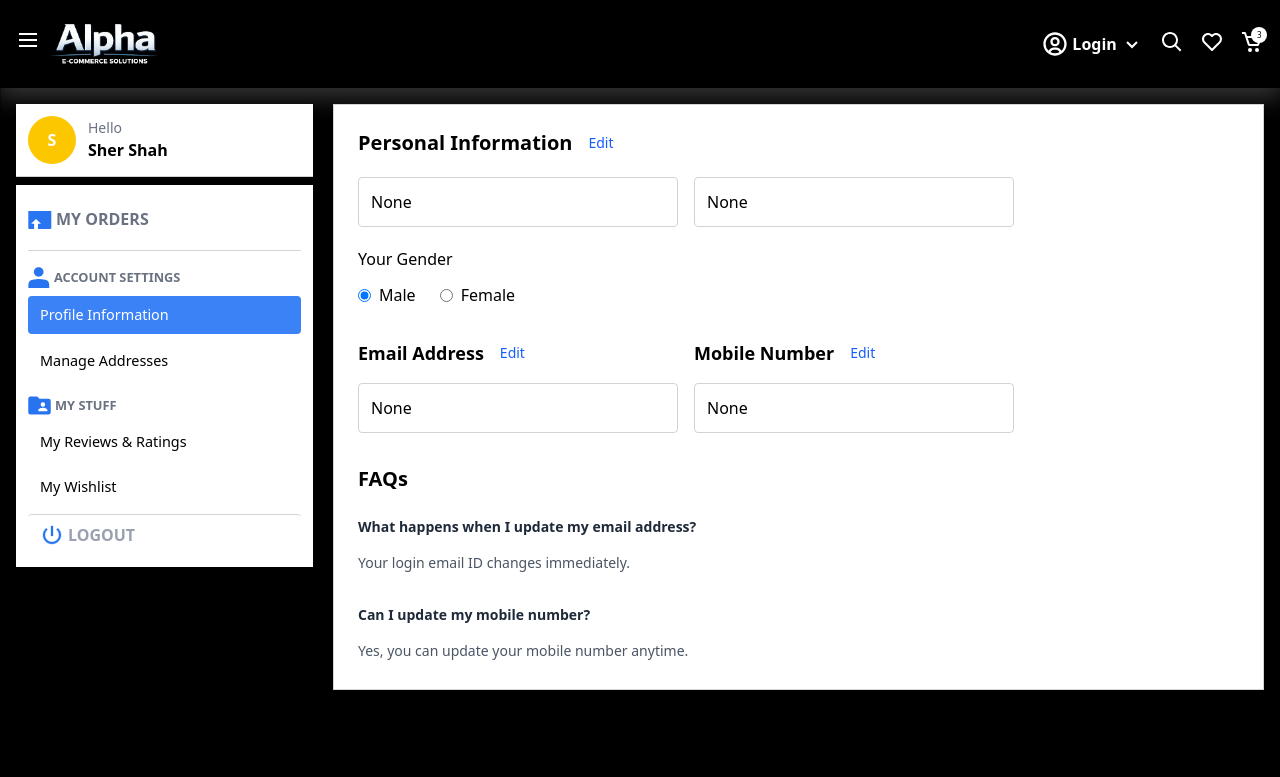
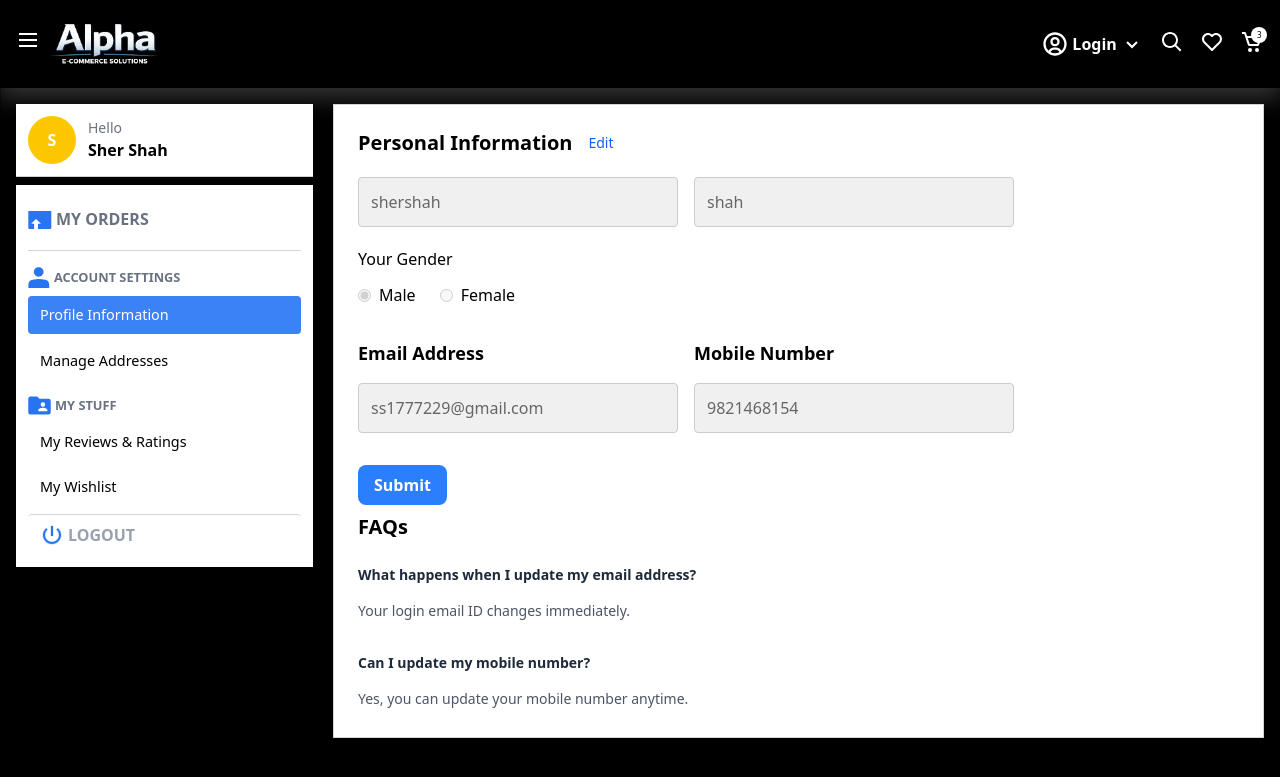
Before and after one commit to shershah2001/resume_eco_project, a Django app: page /accounts/userprofile/ in a window 1280 px wide. Shown: the top 777 px of the page. Run offline with Django 5.2, Linux system fonts and the light colour scheme; a user stored in the database is signed in; data comes from the database, SQL or seed files in the repository; both versions use the stored data as it was after the commit; some libraries are stand-ins or nearby versions.

Commit message:
userprofile form becomes editable

```diff
--- a/eco/account/forms.py
+++ b/eco/account/forms.py
@@ -146,4 +146,4 @@ class address_form(forms.ModelForm):
 class UserProfileForm(forms.ModelForm):
     class Meta:
         model=UserProfileModel
-        fields="__all__"
+        fields=['first_name','last_name','gender','email','mobile']
--- a/eco/account/templates/accounts/address_add.html
+++ b/eco/account/templates/accounts/address_add.html
@@ -41,35 +41,51 @@
         <div class=" max-w-5xl mx-auto my-[1.5rem] px-4 md:px-8 space-y-5">
 
             <!-- Address Card -->
-
+           {% for item in user_address %}
             <div
                 class="border rounded-sm hover:shadow-md transition bg-white">
 
                 <div class="p-5">
 
                     <!-- Top Row -->
+                      <div class="flex justify-between w-full">
+                         <span class="inline-block px-3 py-1 text-xs font-semibold bg-gray-100 text-gray-600 rounded">{{item.address_type}}</span>
 
+                         <div class="group relative">
+                            <svg class="cursor-pointer" xmlns="http://www.w3.org/2000/svg" width="24" height="24"
+                                fill="currentColor" viewBox="0 0 24 24" >
+                                <!--Boxicons v3.0.8 https://boxicons.com | License  https://docs.boxicons.com/free-->
+                                <path d="M12 10a2 2 0 1 0 0 4 2 2 0 1 0 0-4m0 6a2 2 0 1 0 0 4 2 2 0 1 0 0-4m0-12a2 2 0 1 0 0 4 2 2 0 1 0 0-4"></path>
+                            </svg>
+                           <ul class="shadow-sm bg-white px-4 py-2  h-[max-content] rounded-sm hidden group-hover:block absolute top-0 right-0">
+                            <li class="flex justify-center py-1">
+                                <a href="#" class="!text-gray-400">Edit</a>
+                            </li>
+                            <li class="flex justify-center py-1">
+                                <a href="#" class="!text-gray-400">Delete</a>
+                            </li>
+                           </ul>
+                         </div>
+
+                        </div>
                         <div
                             class="flex items-start justify-between gap-4">
 
                             <div>
 
-                            <span
-                                class="inline-block px-3 py-1 text-xs font-semibold bg-gray-100 text-gray-600 rounded">
-                                HOME
-                            </span>
+
 
                                 <div
                                     class="flex flex-col sm:flex-row sm:items-center gap-2 mt-4">
 
                                     <h3
                                         class="font-semibold text-lg text-gray-900">
-                                    Shershah
+                                        {{item.name}}
                                     </h3>
 
                                     <span
                                         class="font-semibold text-gray-700">
-                                    8705681540
+                                        {{item.mobile}}
                                     </span>
 
                                 </div>
@@ -90,40 +106,18 @@
                     <p
                         class="mt-4 text-gray-700 leading-7">
 
-                        Tariani Chowk Subdistrict,
-                        Kata Bazar,
-                        Sheohar,
-                        Bihar -
+                        {{item.address}}
                         <span class="font-semibold">
-                            842329
+                            {{item.pincode}}
                         </span>
 
                     </p>
 
-                    <!-- Actions -->
-
-                    <!-- <div
-                        class="flex flex-wrap gap-4 mt-6">
-
-                        <button
-                            class="px-5 py-2 border border-blue-600 text-blue-600 rounded hover:bg-blue-50">
-
-                            Edit
-
-                        </button>
-
-                        <button
-                            class="px-5 py-2 border border-red-500 text-red-500 rounded hover:bg-red-50">
-
-                            Delete
-
-                        </button>
-                    </div> -->
 
                 </div>
 
             </div>
-
+            {% endfor %}
             <!-- Second Address Example -->
 
         </div>
--- a/eco/account/templates/accounts/userprofile.html
+++ b/eco/account/templates/accounts/userprofile.html
@@ -9,6 +9,11 @@
     .active{
         background-color: rgba(59, 130, 246, 1);
         color:white;
+    }
+input:read-only {
+  background-color: #f0f0f0;
+  color: #666666;
+  border: 1px solid #ccc;
 }
  </style>
 {% endblock globlestyle %}
@@ -88,34 +93,6 @@
 
                     </div>
 
-                    <!-- <div class="mb-4">
-
-                        <div  class="font-semibold text-gray-500 text-xs mb-2 flex items-center gap-x-1">
-
-                            <svg xmlns="http://www.w3.org/2000/svg" width="23" height="22" viewBox="0 0 23 22"><g fill="none" fill-rule="evenodd" transform="translate(-9.694 -9)"><ellipse cx="20.557" cy="20" rx="20.557" ry="20"/><path d="M7 6h28v28H7z"/><path fill="#2874F0" fill-rule="nonzero" d="M31.5 27v1.167a2.34 2.34 0 0 1-2.333 2.333H12.833a2.333 2.333 0 0 1-2.333-2.333V11.833A2.333 2.333 0 0 1 12.833 9.5h16.334a2.34 2.34 0 0 1 2.333 2.333V13H21a2.333 2.333 0 0 0-2.333 2.333v9.334A2.333 2.333 0 0 0 21 27h10.5zM21 24.667h11.667v-9.334H21v9.334zm4.667-2.917c-.97 0-1.75-.782-1.75-1.75s.78-1.75 1.75-1.75c.968 0 1.75.782 1.75 1.75s-.782 1.75-1.75 1.75z"/></g></svg>
-
-                            <h3 class="font-semibold text-[0.8rem]">PAYMENTS</h3>
-
-                        </div>
-
-                        <ul class="space-y-2">
-
-                            <li class="px-3 py-2 hover:bg-gray-100 rounded">
-                                Gift Cards
-                            </li>
-
-                            <li class="px-3 py-2 hover:bg-gray-100 rounded">
-                                Saved UPI
-                            </li>
-
-                            <li class="px-3 py-2 hover:bg-gray-100 rounded">
-                                Saved Cards
-                            </li>
-
-                        </ul>
-
-                    </div> -->
-
                      <div class="mt-4">
 
                         <div class="font-semibold text-gray-500 text-xs mb-2 flex items-center gap-x-1 cursor-pointer">
@@ -126,17 +103,9 @@
 
                         <ul class="space-y-2">
 
-                            <!-- <li class="userprofile_list px-3 py-2 hover:bg-gray-100 rounded text-[0.9rem] cursor-pointer">
-                                My Coupons
-                            </li> -->
-
                             <li class="userprofile_list px-3 py-2  rounded text-[0.9rem] cursor-pointer">
                                 My Reviews & Ratings
                             </li>
-
-                            <!-- <li class="userprofile_list px-3 py-2 hover:bg-gray-100 rounded text-[0.9rem] cursor-pointer">
-                                All Notifications
-                            </li> -->
 
                               <li class="userprofile_list px-3 py-2  rounded text-[0.9rem] cursor-pointer">
                                 My Wishlist
@@ -166,7 +135,7 @@
                      <!-- Personal Info -->
 
                     {% block user_profile_address_form %}
-                    <form action="" method="POST">
+                    <form action="{% url 'userprofile' %}" method="POST">
                         {% csrf_token %}
                             <div class="mb-8">
                                 <div
@@ -178,7 +147,8 @@
                                     </h2>
 
                                     <button
-                                    class="text-blue-600 text-sm">
+                                        type="button"
+                                        class="text-blue-600 text-sm cursor-pointer" id="editable">
                                         Edit
                                     </button>
 
@@ -190,17 +160,21 @@
                                     <input
                                         type="text"
                                         placeholder="First Name"
-                                    class="border p-3 rounded outline-none focus:border-blue-500 w-full md:w-80"
+                                        class="border p-3 rounded outline-none focus:border-blue-500 w-full md:w-80 cursor-not-allowed editable_inputs"
                                         name="first_name"
-                                    value="{{form.first_name.value}}"
+                                        value="{{form.first_name.value|default:''}}"
+                                        disabled
+
                                         >
 
                                     <input
                                         type="text"
                                         placeholder="Last Name"
-                                    class="border p-3 rounded outline-none focus:border-blue-500 w-full md:w-80
+                                        class="border p-3 rounded outline-none focus:border-blue-500 w-full md:w-80 cursor-not-allowed editable_inputs"
                                         name="last_name"
-                                    value="{{form.last_name.value}}">
+                                        value="{{form.last_name.value|default:''}}"
+                                        disabled
+                                        >
 
                                 </div>
 
@@ -215,13 +189,18 @@
 
                                         <label class="flex items-center gap-2">
                                             <input type="radio" name="gender"
-                                          value="male" checked
+                                            value="male"
+                                            class="cursor-not-allowed editable_inputs"
+                                            disabled
+                                            {% if form.gender.value == "male" %} checked {% endif %}
                                             >
                                             Male
                                         </label>
 
                                         <label class="flex items-center gap-2">
-                                        <input type="radio" name="gender" value="female">
+                                            <input type="radio" name="gender" value="female" disabled class="cursor-not-allowed editable_inputs"
+                                            {% if form.gender.value == "female" %} checked {% endif %}
+                                            >
                                             Female
                                         </label>
 
@@ -243,19 +222,21 @@
                                                 Email Address
                                             </h3>
 
-                                        <button
-                                            class="text-blue-600 text-sm">
+                                            <!-- <button
+                                                class="text-blue-600 text-sm cursor-pointer">
                                                 Edit
-                                        </button>
+                                            </button> -->
 
                                         </div>
 
                                         <input
                                             type="email"
                                             placeholder="Enter Email"
-                                        class="border p-3 rounded w-full md:w-80"
+                                            class="border p-3 rounded w-full md:w-80 cursor-not-allowed editable_inputs"
                                             name="email"
-                                        value ={{form.email.value}}
+                                            value ="{{form.email.value|default:''}}"
+                                            disabled
+
                                             >
 
                                     </div>
@@ -272,23 +253,27 @@
                                                 Mobile Number
                                             </h2>
 
-                                        <button
-                                            class="text-blue-600 text-sm">
+                                            <!-- <button
+                                                class="text-blue-600 text-sm cursor-pointer">
                                                 Edit
-                                        </button>
+                                            </button> -->
 
                                         </div>
 
                                         <input
                                             type="text"
                                             placeholder="+91 9876543210"
-                                        class="border p-3 rounded w-full md:w-80"
+                                            class="border p-3 rounded w-full md:w-80 cursor-not-allowed editable_inputs"
                                             name="mobile"
-                                        value="{{form.mobile.value}}"
+                                            value="{{form.mobile.value|default:''}}"
+                                            disabled
                                             >
 
                                     </div>
                             </div>
+                        <!-- submit button start here -->
+                         <button type="submit" class="bg-blue-500 !text-white font-semibold px-4 py-2 rounded-lg mb-[0.5rem] cursor-pointer ">Submit</button>
+                        <!--  submit button end here  -->
                     </form>
                     {% endblock user_profile_address_form %}
                     <!-- FAQ -->
@@ -382,6 +367,21 @@
           profileContentSection[index].style.display="block"
         }
     })
+
+    // editable codes start here
+       const editable_btn = document.querySelector("#editable");
+       const editableInputs = document.querySelectorAll(".editable_inputs")
+       editable_btn.onclick =() =>{
+        editableInputs.forEach((item)=>{
+            item.classList.replace('cursor-not-allowed','cursor-pointer')
+            item.disabled = false;
+        })
+        console.log("hello world");
+
+       }
+
+
+    // editable codes end  here
 </script>
 
 {% endblock script %}
--- a/eco/account/views.py
+++ b/eco/account/views.py
@@ -4,6 +4,7 @@ from account.models import MyUser,UserProfileModel,AddressModel
 from django.contrib.auth import authenticate,login,logout
 from django.contrib import messages
 from .forms import address_form,UserProfileForm
+from django.contrib.auth.decorators import login_required
 # Create your views here.
 
 
@@ -68,47 +69,9 @@ def userlogout(request):
     return redirect('login')
 
 
-# def addressView(request):
-#     if  request.method  == "POST":
-#         # address_update = AddressModel.objects.get(user=request.user)
-#         form = address_form(request.POST)
-#         if form.is_valid():
-#             address =  form.save(commit=False)
-#             address.user  = request.user
-#             address.save()
-#             messages.success(request,'Address added successfully')
-#             return redirect('address')
+@login_required
+def addressView(request):
 
-#     else:
-#         form = address_form()
-#         print(form.fields['state'].choices)
-#     context={
-#         "form":form
-#     }
-#     return render(request,"accounts/addressform.html",context)
-
-# def addressView(request):
-#     if request.method == "POST":
-#         form = address_form(request.POST)
-#         if form.is_valid():
-#             address = form.save(commit=False)
-#             address.user = request.user
-#             address.save()
-#             messages.success(request, 'Address added successfully')
-#             return redirect('address')
-#         else:
-#             print("Form errors:", form.errors)  # ← add this
-#     else:
-#         form = address_form()
-#         print("Form fields:", form)  # ← add this
-#         print(form.fields['state'].choices)
-
-#     context = {"form": form}
-#     return render(request, "accounts/addressform.html", context)
-
-
-# ✅ Sahi code
-def addressView(request):
     if request.method == "POST":
         form = address_form(request.POST)
         if form.is_valid():
@@ -116,6 +79,7 @@ def addressView(request):
             address.user = request.user
             address.save()
             messages.success(request, 'Address added successfully')
+
             return redirect('userprofile')
         else:
             print("Form errors:", form.errors)
@@ -125,39 +89,28 @@ def addressView(request):
     context = {"form": form}
     return render(request, "accounts/addressform.html", context)
 
-# def userprofile(request):
-
-#     if request.method=="POST":
-#         profile = UserProfileModel.objects.filter(user=request.user).first()
-#         form = UserProfileForm(request.POST,instance = profile)
-#         if form.is_valid():
-#             profile_form = form.save(commit=False)
-#             profile_form.user = request.user
-#             profile_form.save()
-#     else:
-#         form = UserProfileForm()
-#     context={
-#         "form":form
-#     }
-#     return render(request,"accounts/userprofile.html",context)
 
 
+@login_required
 def userprofile(request):
+    user_address = AddressModel.objects.filter(user=request.user)
+    profile = UserProfileModel.objects.filter(user=request.user).first()
     if request.method == "POST":
-        profile = UserProfileModel.objects.filter(user=request.user).first()
         form = UserProfileForm(request.POST, instance=profile)
         if form.is_valid():
             profile_form = form.save(commit=False)
             profile_form.user = request.user
             profile_form.save()
+            print("Saved Successfully")
     else:
-        form = UserProfileForm()
+        form = UserProfileForm(instance=profile)
+        print(form.errors)
 
-    # ← address_form bhi pass karo
     addr_form = address_form()
 
     context = {
         "form": form,
-        "addr_form": addr_form,   # ← naya
+        "addr_form": addr_form,
+        "user_address":user_address
     }
     return render(request, "accounts/userprofile.html", context)
--- a/eco/assets/static/src/output.css
+++ b/eco/assets/static/src/output.css
@@ -455,6 +455,9 @@
   .h-\[320px\] {
     height: 320px;
   }
+  .h-\[max-content\] {
+    height: max-content;
+  }
   .h-auto {
     height: auto;
   }
@@ -598,6 +601,9 @@
   }
   .transform {
     transform: var(--tw-rotate-x,) var(--tw-rotate-y,) var(--tw-rotate-z,) var(--tw-skew-x,) var(--tw-skew-y,);
+  }
+  .cursor-not-allowed {
+    cursor: not-allowed;
   }
   .cursor-pointer {
     cursor: pointer;
@@ -1345,13 +1351,6 @@
       }
     }
   }
-  .hover\:bg-blue-50 {
-    &:hover {
-      @media (hover: hover) {
-        background-color: var(--color-blue-50);
-      }
-    }
-  }
   .hover\:bg-blue-600 {
     &:hover {
       @media (hover: hover) {
@@ -1398,13 +1397,6 @@
     &:hover {
       @media (hover: hover) {
         background-color: var(--color-orange-600);
-      }
-    }
-  }
-  .hover\:bg-red-50 {
-    &:hover {
-      @media (hover: hover) {
-        background-color: var(--color-red-50);
       }
     }
   }
```
Also changed, not shown: eco/account/models.py (+4 -4 lines), eco/db.sqlite3. Lines whose indentation alone changed are shown as unchanged.
